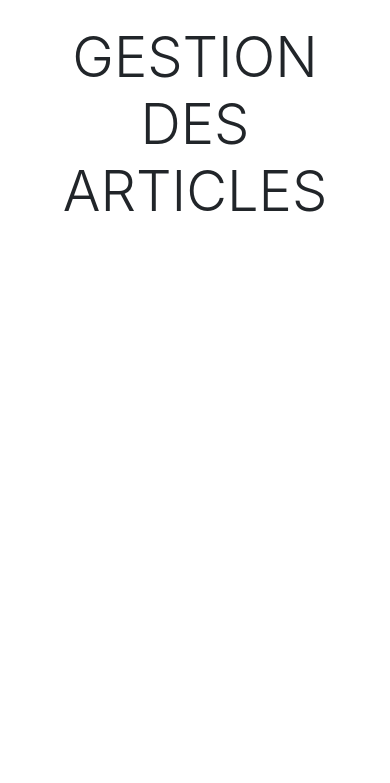
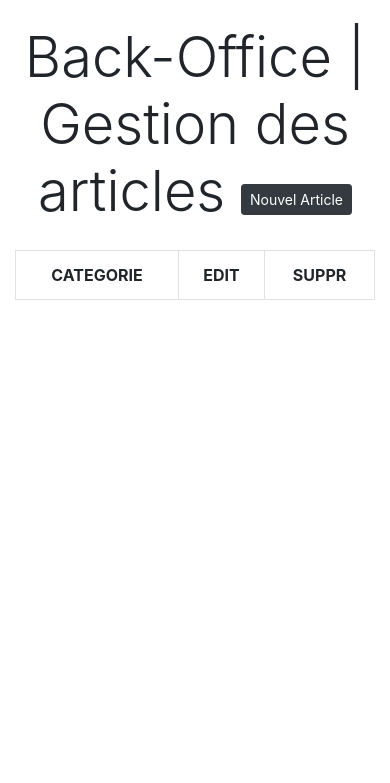
Before and after one commit to asmodee7/demoBlog, a Symfony app: template templates/admin/admin_articles.html.twig in a window 390 px wide. Shown: the part 56-839 px from the top of the page. Run offline with Twig, Linux system fonts and the light colour scheme; the template is opened without the code that fills it, so the values that code supplies are empty; some libraries are stand-ins or nearby versions.

Commit message:
dev Back office

```diff
--- a/src/Controller/SecurityController.php
+++ b/src/Controller/SecurityController.php
@@ -39,6 +39,7 @@ class SecurityController extends AbstractController
             $hash = $encoder->encodePassword($user, $user->getPassword());
 
             $user->setPassword($hash);
+            $user->setRoles(["ROLE_USER"]);
 
             $manager->persist($user);
             $manager->flush();
--- a/src/Form/ArticleType.php
+++ b/src/Form/ArticleType.php
@@ -16,7 +16,7 @@ class ArticleType extends AbstractType
         $builder
             ->add('title')
             // On ajoute le camp 'category au formulaire puisque nous devons relié notre article à une catégorie existante
-            // On précise de quelle entité provien le chmap"category".
+            // On précise de quelle entité provien le champ "category".
             ->add('category', EntityType::class, [
                 'class'=>Category::class,
                 'choice_label'=>'title'
--- a/src/Form/CommentType.php
+++ b/src/Form/CommentType.php
@@ -12,7 +12,7 @@ class CommentType extends AbstractType
     public function buildForm(FormBuilderInterface $builder, array $options)
     {
         $builder
-            ->add('author')
+            // ->add('author')
             ->add('content')
         ;
     }
--- a/templates/admin/admin_articles.html.twig
+++ b/templates/admin/admin_articles.html.twig
@@ -5,7 +5,62 @@
 
 {% block body %}
 
-	<h1 class="display-4 text-center my-4">GESTION DES ARTICLES</h1>
+	<h1 class="display-4 text-center my-4">
+		Back-Office | Gestion des articles
+		<small>
+			<a href="{{path ('admin_new_article')}}" class="btn btn-dark btn-sm">
+				Nouvel Article
+			</a>
+		</small>
+	</h1>
+	{% for message in app.flashes('success') %}
+		<div class="bg-success text-white text-center col-md-4 mx-auto rounded p-3">
+			{{ message }}
+		</div>
+		<br>
+
+	{% endfor %}
+	<table class="table table-bordered text-center">
+		<tr>
+			{% for data in colonnes %}
+				{% if data == 'createdAt' %}
+					<th>DATE</th>
+
+				{% else %}
+
+					<th>{{ data|upper }}</th>
+				{% endif %}
+
+			{% endfor %}
+			<th>CATEGORIE</th>
+			<th>EDIT</th>
+			<th>SUPPR</th>
+
+
+		</tr>
+		{% for data in articles %}
+			<tr>
+				<td class="align-middle">{{data.id}}</td>
+				<td class="align-middle">{{data.title}}</td>
+				<td class="align-middle">{{data.content|striptags}}</td>
+				<td class="align-middle">{{data.createdAt|date('d/m/Y à H:i:s')}}</td>
+				<td class="align-middle"><img src="{{data.image}}" style="width : 200px"></td>
+				<td class="align-middle">{{data.category.title}}</td>
+				<td class="align-middle">
+					<a href="{{path ('admin_edit_article',{'id': data.id}) }}" class="btn btn-dark">
+						<i class="fas fa-edit fa-1x"></i>
+					</td>
+				</td>
+				<td class="align-middle">
+					<a href="" class="btn btn-danger">
+						<i class="fas fa-trash fa-1x"></i>
+					</td>
+				</td>
+			</tr>
+
+		{% endfor %}
+
+	</table>
 
 
 {% endblock %}
--- a/templates/base.html.twig
+++ b/templates/base.html.twig
@@ -9,6 +9,9 @@
 		{% block stylesheets %}
 			{#CDN BOOTSTRAP#}
 			<link rel="stylesheet" href="https://cdn.jsdelivr.net/npm/bootstrap@4.5.3/dist/css/bootstrap.min.css" integrity="sha384-TX8t27EcRE3e/ihU7zmQxVncDAy5uIKz4rEkgIXeMed4M0jlfIDPvg6uqKI2xXr2" crossorigin="anonymous">
+			{# Font Awesome #}
+			<link rel="stylesheet" href="https://use.fontawesome.com/releases/v5.3.1/css/all.css" integrity="sha384-mzrmE5qonljUremFsqc01SB46JvROS7bZs3IO2EmfFsd15uHvIt+Y8vEf7N7fWAU" crossorigin="anonymous">
+			{# Css perso #}
 			<link rel="stylesheet" href="{{ asset('css/style.css')}}">
 
 
@@ -52,10 +55,11 @@
 						<li class="nav-item dropdown">
 							<a class="nav-link dropdown-toggle text-white" href="{{path('admin')}}" id="dropdown03" data-toggle="dropdown" aria-haspopup="true" aria-expanded="false">Back-office</a>
 							<div class="dropdown-menu" aria-labelledby="dropdown03">
-								<a class="dropdown-item" href="{{path('admin')}}">Gestion des articles</a>
-								<a class="dropdown-item" href="{{path('admin')}}">Gestion des membres</a>
-								<a class="dropdown-item" href="{{path('admin')}}">Gestion des commentaires</a>
-								<a class="dropdown-item" href="{{path('admin')}}">Gestion des catégories</a>
+								<a class="dropdown-item" href="{{path('admin')}}">Acceuil</a>
+								<a class="dropdown-item" href="{{path('admin_articles')}}">Gestion des articles</a>
+								<a class="dropdown-item" href="{{path('admin_membre')}}">Gestion des membres</a>
+								<a class="dropdown-item" href="{{path('admin_comment')}}">Gestion des commentaires</a>
+								<a class="dropdown-item" href="{{path('admin_category')}}">Gestion des catégories</a>
 							</div>
 						</li>
 
@@ -73,7 +77,7 @@
 			</div>
 		</nav>
 
-		<div class="container mon-conteneur"> {% block body %}{% endblock %}
+		<div class="container-fluid mon-conteneur"> {% block body %}{% endblock %}
 
 			</div>
 
--- a/templates/blog/create.html.twig
+++ b/templates/blog/create.html.twig
@@ -23,7 +23,7 @@
 	</form> #}
 
 	{# {{form(formArticle)}} #}
-	{{form_start(formArticle,{'attr':{'class':'col-md-7 mx-auto'}})}}
+	{{form_start(formArticle,{'attr':{'class':'col-md-5 mx-auto'}})}}
 		{{form_row(formArticle.title, {'attr':{'placeholder':"Titre de l'article"}})}}
 		{{form_row(formArticle.category)}}
 
--- a/templates/security/login.html.twig
+++ b/templates/security/login.html.twig
@@ -8,7 +8,7 @@
 	<h1 class="display-4 text-center my-4">Identifiez-vous</h1>
 
     {% if error %}
-        <p class="bg-danger text-white text-center p-3 col-md-4 mx-auto rounded"> {{ error.messageKey |trans(error.messageData, 'security') }} </p>
+        <p class="bg-danger text-white text-center p-3 col-md-3 mx-auto rounded"> {{ error.messageKey |trans(error.messageData, 'security') }} </p>
     {% endif %}
 
 	<form class="mx-auto col-md-5" method="post" action="{{ path('security_login') }}" >
```
Also changed, not shown: src/Controller/AdminController.php (+89 -3 lines), src/Controller/BlogController.php (+10 -9 lines), templates/admin/admin_category.html.twig (added, +11 -0 lines), templates/admin/admin_comment.html.twig (added, +11 -0 lines), templates/admin/admin_create.html.twig (added, +22 -0 lines), templates/admin/admin_membre.html.twig (added, +11 -0 lines), templates/admin/index.html.twig (+15 -7 lines), templates/blog/show.html.twig (+10 -9 lines), templates/security/index.html.twig (deleted, +0 -20 lines).
